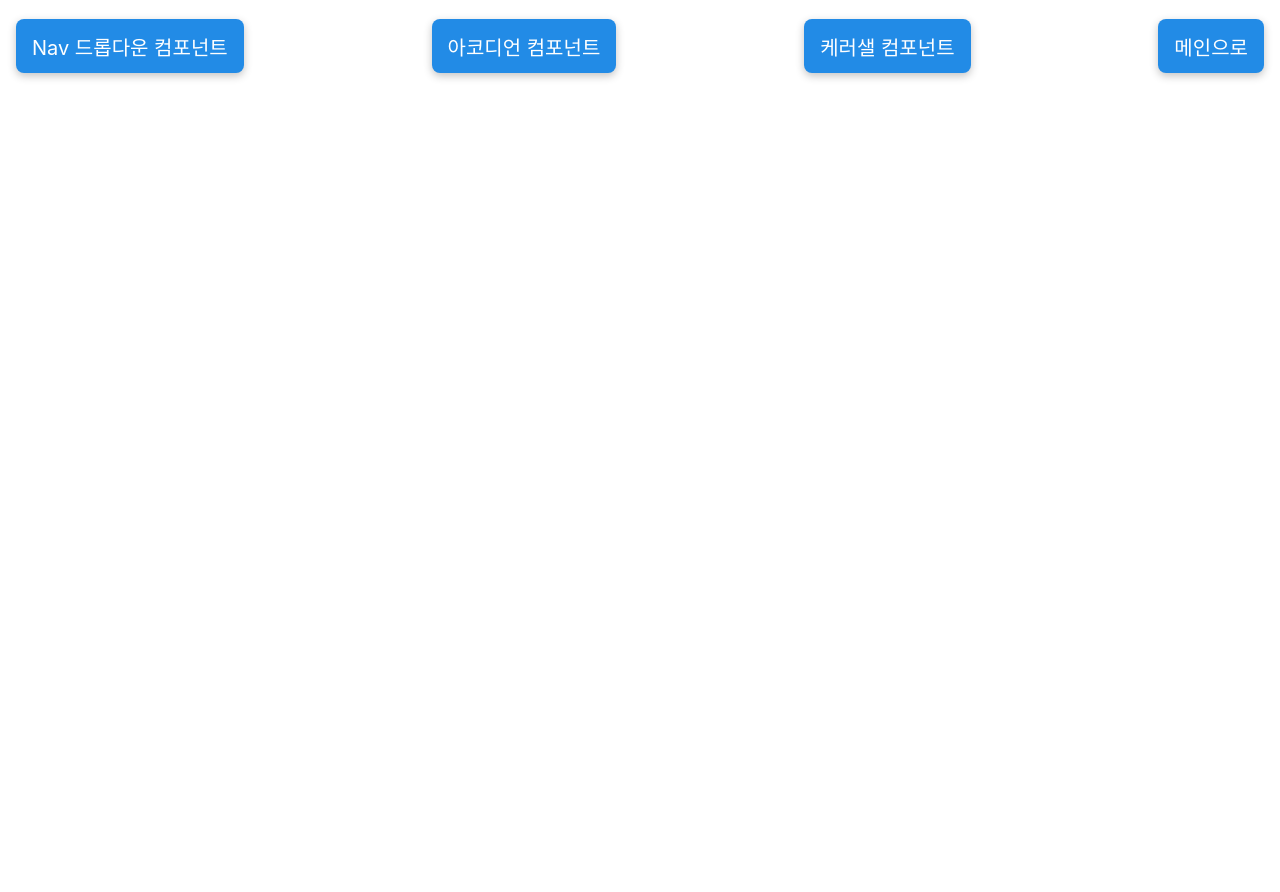
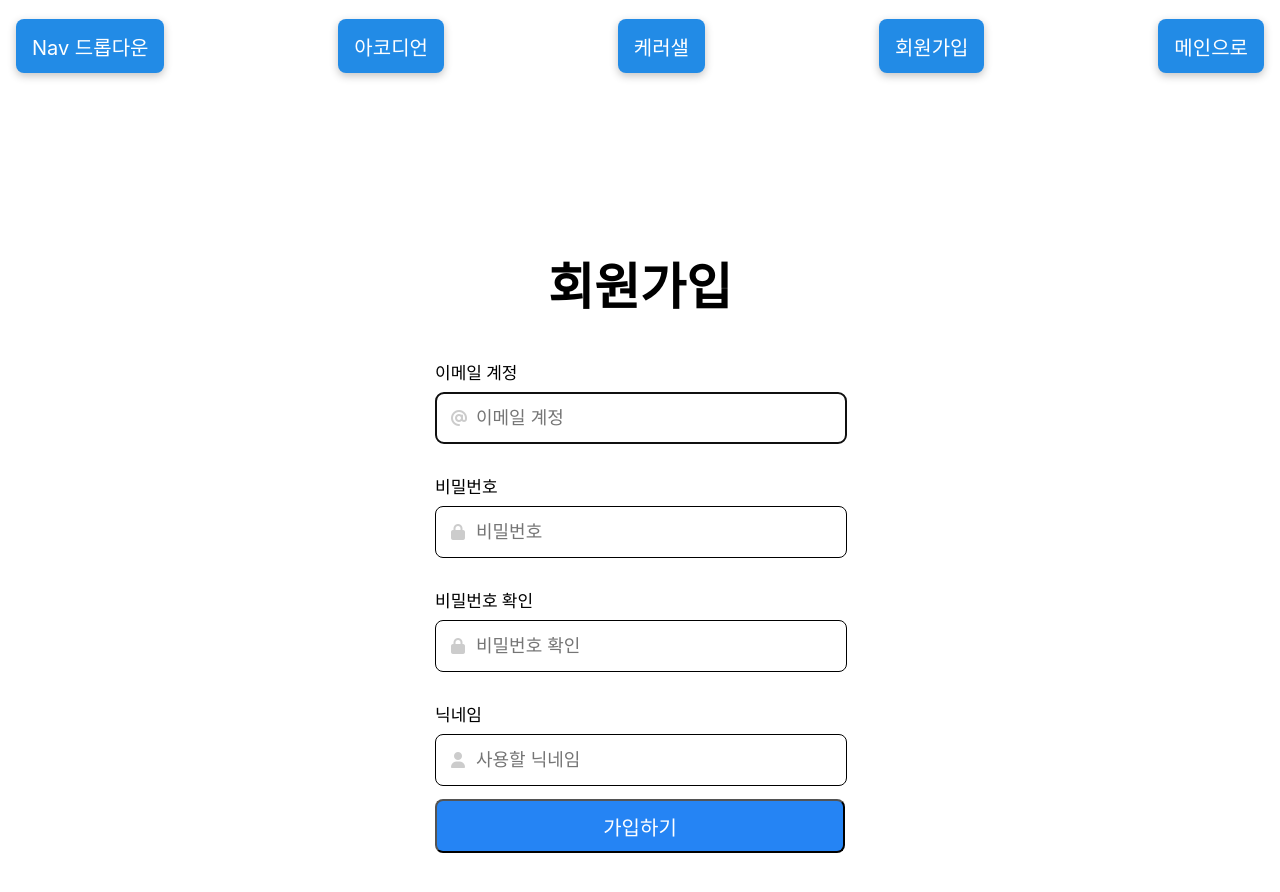
Before and after one commit to homile/Components, a React (Create React App) app: page /Week4 in a window 1280 px wide. Shown: the top 892 px of the page. Before the commit the page ends 800 px from the top, so only its background shows below. Built offline with nearby package versions, Linux system fonts and the light colour scheme.

Commit message:
feat:week4 회원가입 벨리데이션 체크 추가

```diff
--- a/src/App.js
+++ b/src/App.js
@@ -7,6 +7,7 @@ import Main from "./pages/Main";
 import Week1 from "./pages/Week1";
 import Week2 from "./pages/Week2";
 import Week3 from "./pages/Week3";
+import Week4 from "./pages/Week4";
 
 function App() {
   return (
@@ -19,6 +20,7 @@ function App() {
             <Route path="/Week1" element={<Week1 />}></Route>
             <Route path="/Week2" element={<Week2 />}></Route>
             <Route path="/Week3" element={<Week3 />}></Route>
+            <Route path="/Week4" element={<Week4 />}></Route>
           </Routes>
         </Container>
       </BrowserRouter>
--- a/src/components/Nav.js
+++ b/src/components/Nav.js
@@ -9,13 +9,16 @@ const Nav = () => {
   return (
     <MainNav>
       <Link to="/week1">
-        <PrimaryButton>Nav 드롭다운 컴포넌트</PrimaryButton>
+        <PrimaryButton>Nav 드롭다운</PrimaryButton>
       </Link>
       <Link to="/week2">
-        <PrimaryButton>아코디언 컴포넌트</PrimaryButton>
+        <PrimaryButton>아코디언</PrimaryButton>
       </Link>
       <Link to="/week3">
-        <PrimaryButton>케러샐 컴포넌트</PrimaryButton>
+        <PrimaryButton>케러샐</PrimaryButton>
+      </Link>
+      <Link to="/week4">
+        <PrimaryButton>회원가입</PrimaryButton>
       </Link>
       {pathname !== "/" && (
         <Link to="/">
--- a/src/pages/Week3.js
+++ b/src/pages/Week3.js
@@ -5,7 +5,7 @@ import { useState } from "react";
 import { PrimaryButton } from "../components/button";
 import Slide from "../components/Slide";
 
-const TOTAL_SLIDES = 2; // 전체 슬라이드 수(인덱스 번호)
+const TOTAL_SLIDES = 3; // 전체 슬라이드 수(인덱스 번호)
 
 const Week3 = () => {
   const [currentSlide, setCurrentSlide] = useState(0);
@@ -61,6 +61,9 @@ const Week3 = () => {
           <div>
             <Slide img={process.env.PUBLIC_URL + "/img1.jpeg"} />
           </div>
+          <div>
+            <Slide img={process.env.PUBLIC_URL + "/img3.jpeg"} />
+          </div>
         </CarouselContainer>
         <ButtonContainer>
           <PrimaryButton height="2rem" onClick={prevSlideHandler}>
--- /dev/null
+++ b/src/pages/Week4.js
@@ -0,0 +1,273 @@
+import React, { useEffect, useRef, useState } from "react";
+import styled from "styled-components";
+
+const Week4 = () => {
+  const [userInfo, setUserInfo] = useState({
+    email: "",
+    password: "",
+    passwordCheck: "",
+    nickName: "",
+  });
+  const [validationEmail, setValidationEmail] = useState("none");
+  const [validationPassword, setValidationPassword] = useState("none");
+  const [validationPasswordCheck, setValidationPasswordCheck] =
+    useState("none");
+  const [validationNickName, setValidationNickName] = useState("none");
+
+  const nameInput = useRef(null);
+  useEffect(() => {
+    nameInput.current.focus();
+  }, []);
+
+  const emailChange = (e) => {
+    setUserInfo({ ...userInfo, email: e });
+  };
+
+  useEffect(() => {
+    // 이메일 형식 체크 정규표현식
+    if (userInfo.email !== "") {
+      const reg =
+        /^[0-9a-zA-Z]([-_\.]?[0-9a-zA-Z])*@[0-9a-zA-Z]([-_\.]?[0-9a-zA-Z])*\.[a-zA-Z]{2,3}$/;
+      if (reg.test(userInfo.email)) {
+        setValidationEmail("none");
+      } else {
+        setValidationEmail("block");
+      }
+    }
+
+    if (userInfo.password !== "") {
+      const reg = /^(?=.*[a-zA-Z])((?=.*\d)(?=.*\W)).{8,16}$/;
+      if (reg.test(userInfo.password)) {
+        setValidationPassword("none");
+        if (userInfo.password === userInfo.passwordCheck && userInfo.password !== "" && userInfo.passwordCheck !== "") {
+          setValidationPasswordCheck("none");
+        } else {
+          setValidationPasswordCheck("block");
+        }
+      } else {
+        setValidationPassword("block");
+      }
+    }
+
+    if (userInfo.passwordCheck !== ""){
+      if (userInfo.password === userInfo.passwordCheck && userInfo.password !== "" && userInfo.passwordCheck !== "") {
+        setValidationPasswordCheck("none");
+      } else {
+        setValidationPasswordCheck("block");
+      }
+    }
+  }, [userInfo]);
+
+  const passwordChange = (e) => {
+    setUserInfo({ ...userInfo, password: e });
+  };
+
+  const passwordCheckChange = (e) => {
+    setUserInfo({ ...userInfo, passwordCheck: e });
+  };
+
+  const nickNameChange = (e) => {
+    setUserInfo({...userInfo, nickName: e})
+    if (e !== "") {
+      setValidationNickName("none");
+    } else {
+      setValidationNickName("block");
+    }
+  };
+
+  const signUpHandler = (e) => {
+    e.preventDefault();
+  };
+
+  return (
+    <>
+      <StyledSignUpContainer>
+        <StyledSignUpTitle>회원가입</StyledSignUpTitle>
+        <form>
+          <StyledInputContainer
+            height={validationEmail === "block" ? "100px" : "90px"}
+          >
+            <label htmlFor="email">이메일 계정</label>
+            <div>
+              <input
+                id="email"
+                type="email"
+                placeholder="이메일 계정"
+                value={userInfo.email}
+                ref={nameInput}
+                onChange={(e) => emailChange(e.target.value)}
+              />
+              <i className="fa-solid fa-at" />
+            </div>
+            <ValidationCheck display={validationEmail}>
+              {userInfo.email === ""
+                ? "이메일을 입력해주세요."
+                : "이메일 형식이 올바르지 않습니다."}
+            </ValidationCheck>
+          </StyledInputContainer>
+          <StyledInputContainer
+            height={validationPassword === "block" ? "100px" : "90px"}
+          >
+            <label htmlFor="password">비밀번호</label>
+            <div>
+              <input
+                id="password"
+                type="password"
+                placeholder="비밀번호"
+                value={userInfo.password}
+                autoComplete="off"
+                onChange={(e) => passwordChange(e.target.value)}
+              />
+              <i className="fa-solid fa-lock"></i>
+            </div>
+            <ValidationCheck display={validationPassword}>
+              {userInfo.password === ""
+                ? "비밀번호를 입력해주세요"
+                : "8~16자 영문문자, 숫자, 특수문자를 사용하세요."}
+            </ValidationCheck>
+          </StyledInputContainer>
+          <StyledInputContainer
+            height={validationPasswordCheck === "block" ? "100px" : "90px"}
+          >
+            <label htmlFor="passwordCheck">비밀번호 확인</label>
+            <div>
+              <input
+                id="passwordCheck"
+                type="password"
+                placeholder="비밀번호 확인"
+                value={userInfo.passwordCheck}
+                autoComplete="off"
+                onChange={(e) => passwordCheckChange(e.target.value)}
+              />
+              <i className="fa-solid fa-lock"></i>
+            </div>
+            <ValidationCheck display={validationPasswordCheck}>
+              {userInfo.passwordCheck === ""
+                ? "비밀번호를 입력해주세요"
+                : "비밀번호가 일치하지 않습니다."}
+            </ValidationCheck>
+          </StyledInputContainer>
+          <StyledInputContainer
+            height={validationNickName === "block" ? "100px" : "90px"}
+          >
+            <label htmlFor="nickName">닉네임</label>
+            <div>
+              <input
+                id="nickName"
+                placeholder="사용할 닉네임"
+                value={userInfo.nickName}
+                onChange={(e) => nickNameChange(e.target.value)}
+              />
+              <i className="fa-solid fa-user"></i>
+            </div>
+            <ValidationCheck display={validationNickName}>
+              {userInfo.nickName === "" && "닉네임을 입력해주세요."}
+            </ValidationCheck>
+          </StyledInputContainer>
+          <ButtonLogin type="submit" onClick={(e) => signUpHandler(e)}>
+            가입하기
+          </ButtonLogin>
+        </form>
+      </StyledSignUpContainer>
+    </>
+  );
+};
+
+export default Week4;
+
+const StyledSignUpContainer = styled.div`
+  display: flex;
+  flex-direction: column;
+  justify-content: center;
+  align-items: center;
+  margin: auto;
+  width: 410px;
+  height: 910px;
+
+  hr {
+    width: 100%;
+    border: 0.5px solid #dedede;
+    margin-top: 2rem;
+    margin-bottom: 2rem;
+  }
+
+  form {
+    margin: 0;
+    padding: 0;
+    width: 100%;
+  }
+`;
+
+const StyledSignUpTitle = styled.h1`
+  font-size: 50px;
+  font-weight: bold;
+  margin-top: 1rem;
+  margin-bottom: 1.5rem;
+`;
+
+const ValidationCheck = styled.label`
+  display: ${(props) => props.display || "none"};
+  color: red;
+  margin-top: -0.5rem;
+`;
+
+const ButtonLogin = styled.button`
+  display: flex;
+  justify-content: center;
+  align-items: center;
+  font-family: "Pretendard-Medium";
+  width: ${(props) => props.width || "100%"};
+  height: 54px;
+  font-size: 20px;
+  color: ${(props) => props.color || "white"};
+  background: ${(props) => props.background || "#2584f4"};
+  border: 1px solid ${(props) => props.borderColor || "none"};
+  border-radius: 0.5rem;
+  margin: 0.6rem 0;
+  cursor: pointer;
+
+  &:hover {
+    box-shadow: 0 12px 16px 0 rgba(0, 0, 0, 0.24),
+      0 17px 50px 0 rgba(0, 0, 0, 0.19);
+  }
+`;
+
+const StyledInputContainer = styled.div`
+  display: flex;
+  flex-direction: column;
+  align-items: flex-start;
+  justify-items: center;
+  width: 100%;
+  height: ${(props) => props.height || "90px"};
+  margin-bottom: 1.5rem;
+
+  label {
+    margin-top: 1rem;
+    margin-bottom: 0.5rem;
+    font-size: 17px;
+    font-family: "Pretendard-Medium";
+  }
+
+  input {
+    width: 100%;
+    height: 50px;
+    border: 1px solid black;
+    border-radius: 0.5rem;
+    padding: 0;
+    font-size: 18px;
+    text-indent: 2.5rem;
+  }
+
+  div {
+    position: relative;
+    width: 100%;
+    height: 100%;
+  }
+
+  i {
+    position: absolute;
+    top: 1.1rem;
+    left: 1rem;
+    color: ${(props) => props.color || "#CCCCCC"};
+  }
+`;
```
Also changed, not shown: public/baseimg.png (added), public/img3.jpeg (added).
